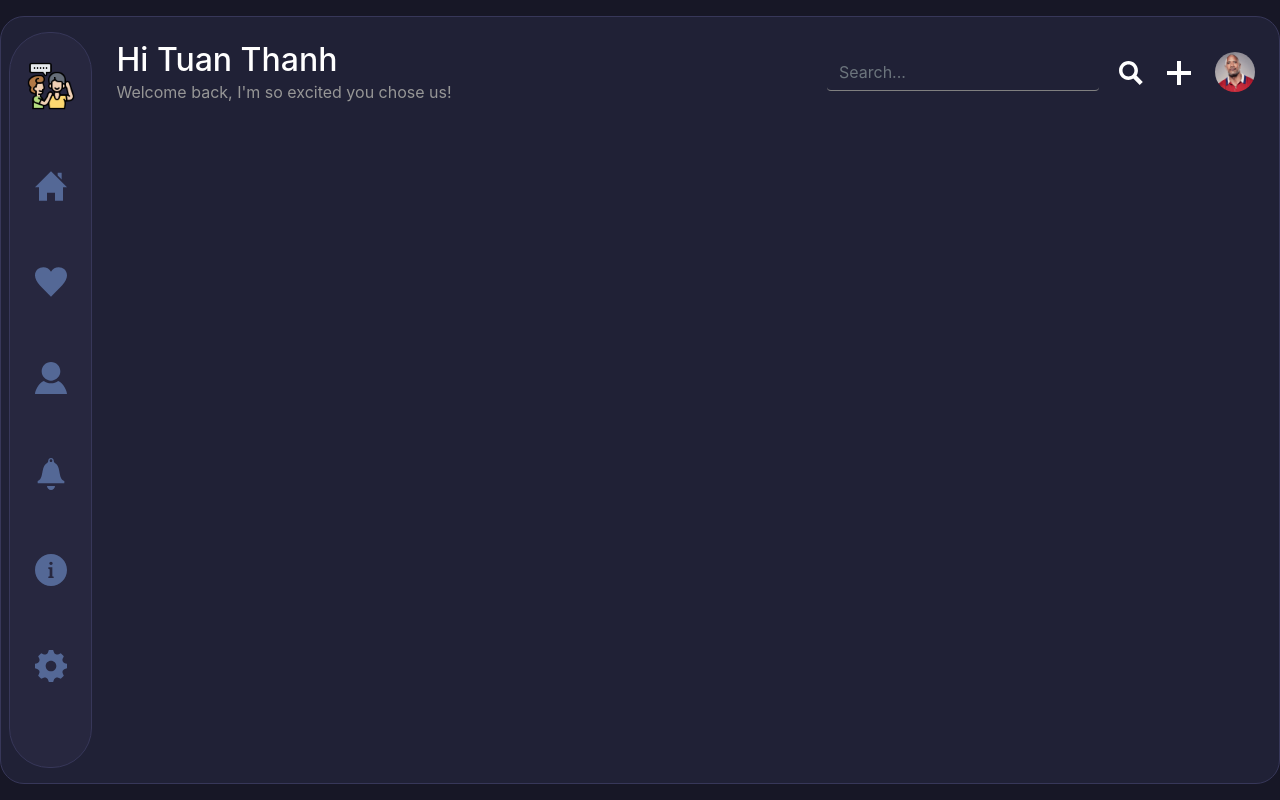
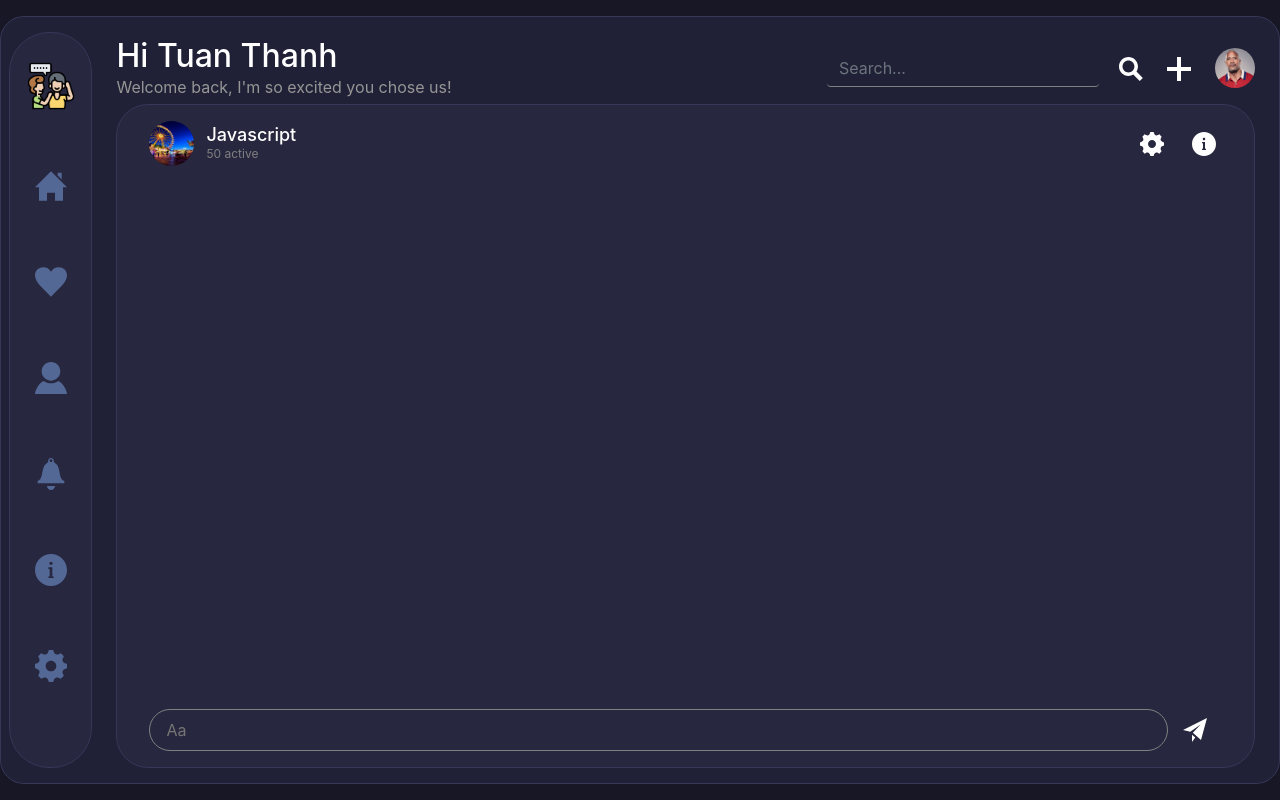
Before and after one commit to tuanthanh2067/live-chat-client, a React (Create React App) app: page /room/1 in a window 1280 px wide. Built offline with nearby package versions, Linux system fonts and the light colour scheme; no server answers; sample sign-in values are in the browser's storage.

Commit message:
adding chat window

```diff
--- a/src/App.js
+++ b/src/App.js
@@ -18,6 +18,7 @@ import Settings from "./components/Settings/Settings";
 import ToolBar from "./components/ToolBar/ToolBar";
 import Header from "./components/Header/Header";
 import CreateRoom from "./components/Room/CreateRoom";
+import ChatWindow from "./components/Chat/ChatWindow/ChatWindow";
 
 // redux
 import { useDispatch, useSelector } from "react-redux";
@@ -75,6 +76,7 @@ function App() {
                   exact
                   component={CreateRoom}
                 />
+                <GuardedRoute path="/room/:id" exact component={ChatWindow} />
                 <GuardedRoute path="/profile" exact component={Profile} />
                 <GuardedRoute path="/favorites" exact component={Favorites} />
                 <GuardedRoute path="/home" exact component={Home} />
--- /dev/null
+++ b/src/components/Chat/ChatWindow/ChatWindow.js
@@ -0,0 +1,28 @@
+import styled from "styled-components";
+
+import ChatWindowHeader from "./ChatWindowHeader";
+import ChatWindowFooter from "./ChatWindowFooter";
+import ChatWindowBody from "./ChatWindowBody";
+
+const ChatWindow = () => {
+  return (
+    <StyledChatWindow>
+      <ChatWindowHeader />
+      <ChatWindowBody />
+      <ChatWindowFooter />
+    </StyledChatWindow>
+  );
+};
+
+const StyledChatWindow = styled.div`
+  width: 100%;
+  height: 100%;
+  background: #27273f;
+  border: 1px solid #373759;
+  border-radius: 32px;
+  padding: 1em 2em;
+  display: flex;
+  flex-direction: column;
+`;
+
+export default ChatWindow;
--- /dev/null
+++ b/src/components/Chat/ChatWindow/ChatWindowBody.js
@@ -0,0 +1,13 @@
+import styled from "styled-components";
+
+const ChatWindowBody = () => {
+  return <StyledChatWindowBody></StyledChatWindowBody>;
+};
+
+const StyledChatWindowBody = styled.div`
+  width: 100%;
+  display: flex;
+  flex: 15;
+`;
+
+export default ChatWindowBody;
--- /dev/null
+++ b/src/components/Chat/ChatWindow/ChatWindowFooter.js
@@ -0,0 +1,56 @@
+import styled from "styled-components";
+
+const ChatWindowFooter = () => {
+  return (
+    <StyledChatWindowFooter>
+      <form>
+        <input type="text" placeholder="Aa" />
+
+        <button type="submit">
+          <svg
+            xmlns="http://www.w3.org/2000/svg"
+            width="24"
+            height="24"
+            viewBox="0 0 24 24"
+          >
+            <path d="M24 0l-6 22-8.129-7.239 7.802-8.234-10.458 7.227-7.215-1.754 24-12zm-15 16.668v7.332l3.258-4.431-3.258-2.901z" />
+          </svg>
+        </button>
+      </form>
+    </StyledChatWindowFooter>
+  );
+};
+
+const StyledChatWindowFooter = styled.div`
+  width: 100%;
+  display: flex;
+  flex: 1;
+
+  form {
+    display: flex;
+    align-items: center;
+    width: 100%;
+
+    input[type="text"] {
+      padding: 0.5em 1em;
+      width: 95%;
+      border: 1px solid grey;
+      border-radius: 24px;
+      background: transparent;
+      outline: none;
+      color: grey;
+    }
+
+    button {
+      width: 5%;
+      border: none;
+      background: transparent;
+      outline: none;
+      svg {
+        fill: white;
+      }
+    }
+  }
+`;
+
+export default ChatWindowFooter;
--- /dev/null
+++ b/src/components/Chat/ChatWindow/ChatWindowHeader.js
@@ -0,0 +1,93 @@
+import styled from "styled-components";
+
+import ThemePark from "../../../assets/jpg/theme-park.jpg";
+
+const ChatWindowHeader = () => {
+  return (
+    <StyledChatWindowHeader>
+      <StyledLeft>
+        <img src={ThemePark} alt="room-img"></img>
+        <div>
+          <h5>Javascript</h5>
+          <p>50 active</p>
+        </div>
+      </StyledLeft>
+      <StyledRight>
+        <button>
+          <svg
+            xmlns="http://www.w3.org/2000/svg"
+            width="24"
+            height="24"
+            viewBox="0 0 24 24"
+          >
+            <path d="M24 13.616v-3.232c-1.651-.587-2.694-.752-3.219-2.019v-.001c-.527-1.271.1-2.134.847-3.707l-2.285-2.285c-1.561.742-2.433 1.375-3.707.847h-.001c-1.269-.526-1.435-1.576-2.019-3.219h-3.232c-.582 1.635-.749 2.692-2.019 3.219h-.001c-1.271.528-2.132-.098-3.707-.847l-2.285 2.285c.745 1.568 1.375 2.434.847 3.707-.527 1.271-1.584 1.438-3.219 2.02v3.232c1.632.58 2.692.749 3.219 2.019.53 1.282-.114 2.166-.847 3.707l2.285 2.286c1.562-.743 2.434-1.375 3.707-.847h.001c1.27.526 1.436 1.579 2.019 3.219h3.232c.582-1.636.75-2.69 2.027-3.222h.001c1.262-.524 2.12.101 3.698.851l2.285-2.286c-.744-1.563-1.375-2.433-.848-3.706.527-1.271 1.588-1.44 3.221-2.021zm-12 2.384c-2.209 0-4-1.791-4-4s1.791-4 4-4 4 1.791 4 4-1.791 4-4 4z" />
+          </svg>
+        </button>
+
+        <button>
+          <svg
+            xmlns="http://www.w3.org/2000/svg"
+            width="24"
+            height="24"
+            viewBox="0 0 24 24"
+          >
+            <path d="M12 0c-6.627 0-12 5.373-12 12s5.373 12 12 12 12-5.373 12-12-5.373-12-12-12zm-.001 5.75c.69 0 1.251.56 1.251 1.25s-.561 1.25-1.251 1.25-1.249-.56-1.249-1.25.559-1.25 1.249-1.25zm2.001 12.25h-4v-1c.484-.179 1-.201 1-.735v-4.467c0-.534-.516-.618-1-.797v-1h3v6.265c0 .535.517.558 1 .735v.999z" />
+          </svg>
+        </button>
+      </StyledRight>
+    </StyledChatWindowHeader>
+  );
+};
+
+const StyledChatWindowHeader = styled.div`
+  width: 100%;
+  display: flex;
+  justify-content: space-between;
+  align-items: center;
+  flex: 1;
+`;
+
+const StyledLeft = styled.div`
+  display: flex;
+  align-items: center;
+  height: 100%;
+  color: white;
+  h5,
+  p {
+    margin-bottom: 0;
+  }
+  img {
+    width: 45px;
+    height: 45px;
+    border-radius: 50%;
+    object-fit: cover;
+    margin-right: 0.75em;
+  }
+  & > div {
+    display: flex;
+    flex-direction: column;
+    justify-content: center;
+    h5 {
+      font-size: 1.125em;
+    }
+    p {
+      font-size: 0.75em;
+      color: grey;
+    }
+  }
+`;
+
+const StyledRight = styled.div`
+  button {
+    background: none;
+    outline: none;
+    border: none;
+    margin-left: 1em;
+
+    svg {
+      fill: white;
+    }
+  }
+`;
+
+export default ChatWindowHeader;
--- a/src/components/Room/Room.js
+++ b/src/components/Room/Room.js
@@ -22,6 +22,17 @@ const Room = () => {
             <StyledRoomNumber>
               <StyledGreenDot></StyledGreenDot>
               <p>20</p>
+            </StyledRoomNumber>
+            <StyledRoomNumber>
+              <svg
+                xmlns="http://www.w3.org/2000/svg"
+                width="24"
+                height="24"
+                viewBox="0 0 24 24"
+              >
+                <path d="M12 4.248c-3.148-5.402-12-3.825-12 2.944 0 4.661 5.571 9.427 12 15.808 6.43-6.381 12-11.147 12-15.808 0-6.792-8.875-8.306-12-2.944z" />
+              </svg>
+              <p>5</p>
             </StyledRoomNumber>
           </StyledRoomInfo>
           <StyledRoomId>#11155513</StyledRoomId>
@@ -99,6 +110,13 @@ const StyledRoomNumber = styled.div`
   p {
     font-size: 0.9em;
   }
+  svg {
+    width: 12px;
+    height: 12px;
+    fill: red;
+    display: inline-block;
+    margin-right: 0.25em;
+  }
 `;
 
 const StyledGreenDot = styled.span`
@@ -106,7 +124,7 @@ const StyledGreenDot = styled.span`
   height: 10px;
   border-radius: 50%;
   display: inline-block;
-  background: green;
+  background: #17bf44;
   margin-right: 0.25em;
 `;
 
```
